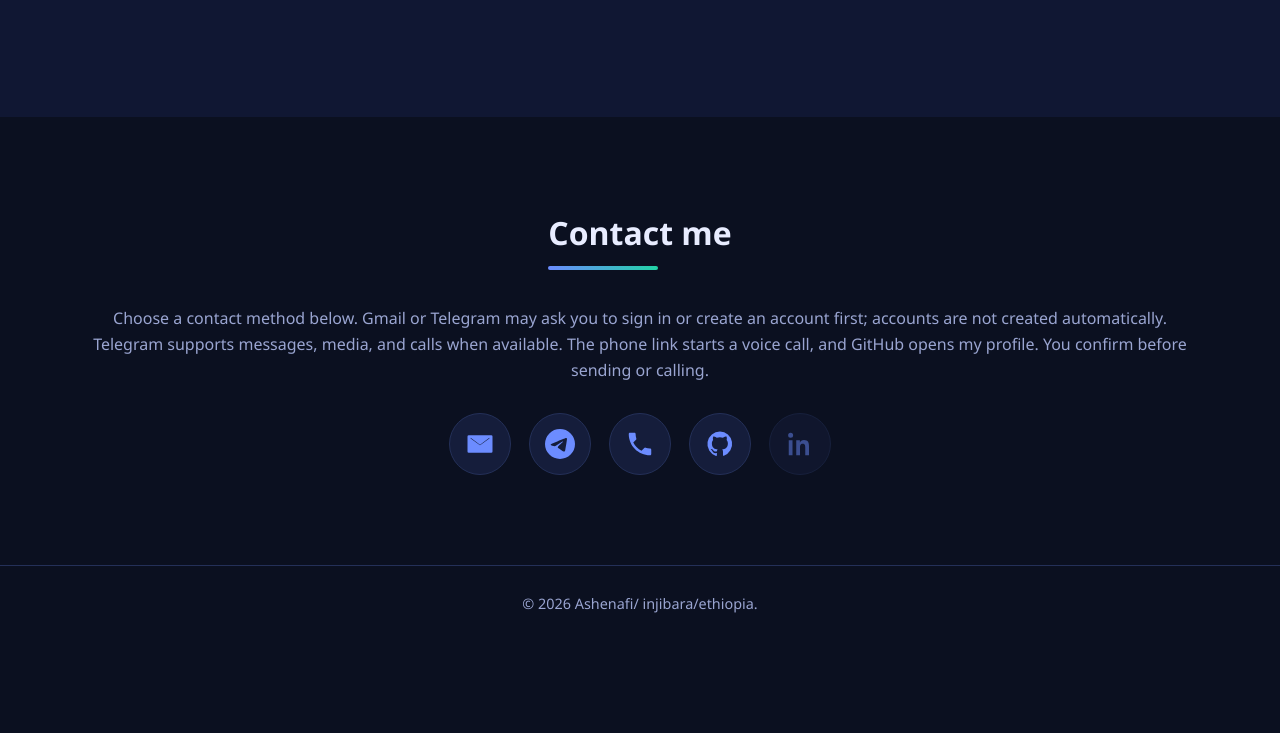
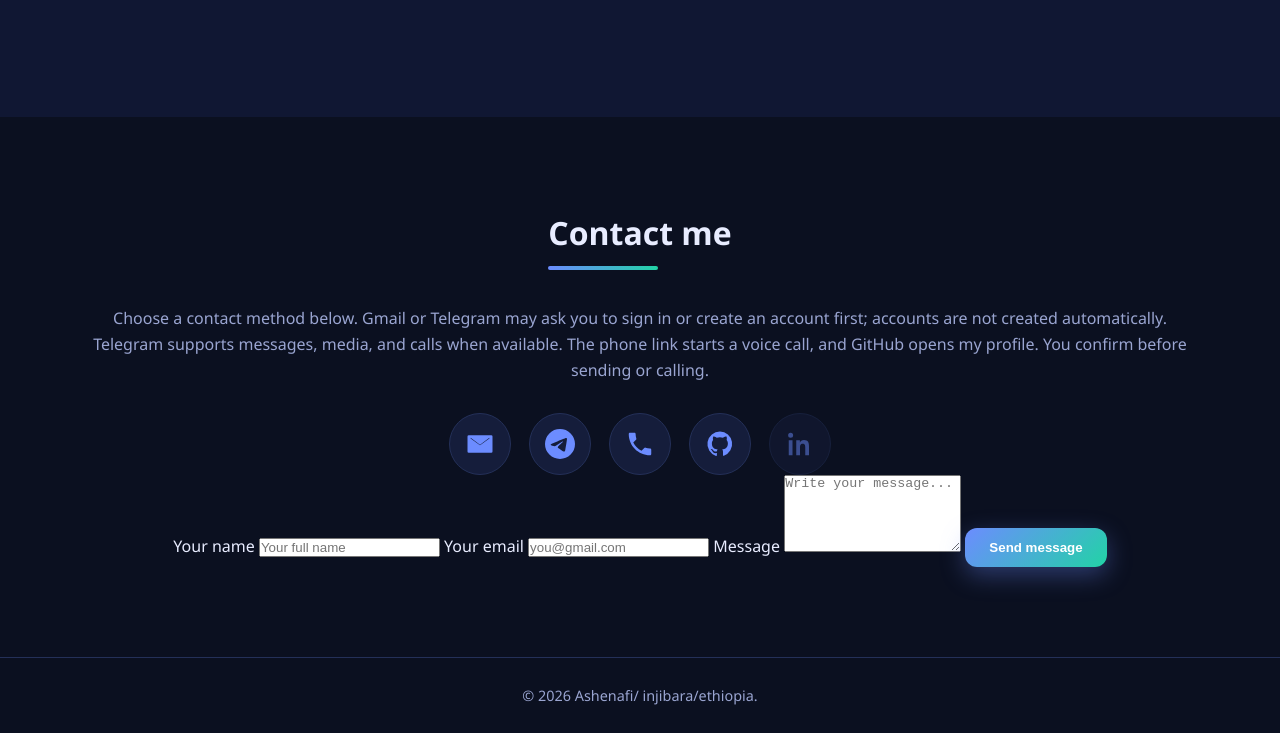
Before and after one commit to ashenafi2127/ashenafi2127.github.io, a plain HTML site: page index.html in a window 1280 px wide. Shown: the part 2990-3723 px from the top of the page. Before the commit the page ends 3631 px from the top, so only its background shows below. Drawn offline with Linux system fonts and the light colour scheme.

Commit message:
Implement contact form in index.html
Added a contact form for user inquiries with hidden fields for access key and subject.

```diff
--- a/index.html
+++ b/index.html
@@ -213,11 +213,32 @@
       <a class="contact-icon" style="pointer-events: none; cursor: default;" rel="noopener noreferrer" aria-label="GitHub profile" title="GitHub">
   <svg viewBox="0 0 24 24"><path d="M12 2a10 10 0 0 0-3.200 19.500c.5.1.7-.2.7-.5v-1.800c-2.800.6-3.400-1.200-3.400-1.200-.5-1.200-1.100-1.500-1.100-1.500-.9-.6.100-.6.100-.6 1 .1 1.500 1 1.500 1 .9 1.500 2.300 1.100 2.900.8.1-.6.3-1.100.6-1.300-2.200-.3-4.600-1.100-4.600-5 0-1.100.4-2 1-2.700-.1-.3-.4-1.300.1-2.700 0 0 .8-.3 2.800 1a9.600 9.600 0 0 1 5 0c1.900-1.300 2.800-1 2.800-1 .5 1.400.2 2.400.1 2.700.6.700 1 1.600 1 2.700 0 3.900-2.400 4.700-4.600 5 .4.300.7.900.7 1.800v2.700c0 .3.200.6.700.5A10 10 0 0 0 12 2z"/></svg>
 </a>
-
       <div class="contact-pending contact-icon" role="img" aria-label="LinkedIn profile coming soon" title="LinkedIn profile coming soon">
         <svg viewBox="0 0 24 24"><path d="M4.500 3a2 2 0 1 1 0 4 2 2 0 0 1 0-4zM3 9h3v12H3zm6 0h2.900v1.700h.1c.4-.8 1.400-1.900 3.200-1.900 3.400 0 4 2.200 4 5.100V21h-3v-6c0-1.400 0-3.200-2-3.200s-2.200 1.500-2.200 3.100V21H9z"/></svg>
       </div>
     </div>
+
+<!-- sms contact -->
+    <form id="contactForm" class="contact-form reveal" novalidate>
+  <input type="hidden" name="access_key" value="PASTE_YOUR_ACCESS_KEY_HERE">
+  <input type="hidden" name="subject" value="New message from your portfolio website">
+  <input type="checkbox" name="botcheck" style="display:none" tabindex="-1" autocomplete="off">
+
+  <label for="cfName">Your name</label>
+  <input type="text" id="cfName" name="name" placeholder="Your full name" required>
+
+  <label for="cfEmail">Your email</label>
+  <input type="email" id="cfEmail" name="email" placeholder="you@gmail.com" required>
+
+  <label for="cfMessage">Message</label>
+  <textarea id="cfMessage" name="message" rows="5" placeholder="Write your message..." required></textarea>
+
+  <button type="submit" class="btn primary" id="cfBtn">Send message</button>
+  <p id="cfStatus" role="status" aria-live="polite"></p>
+</form>
+
+
+
   </section>
 
   <footer class="footer">
```
